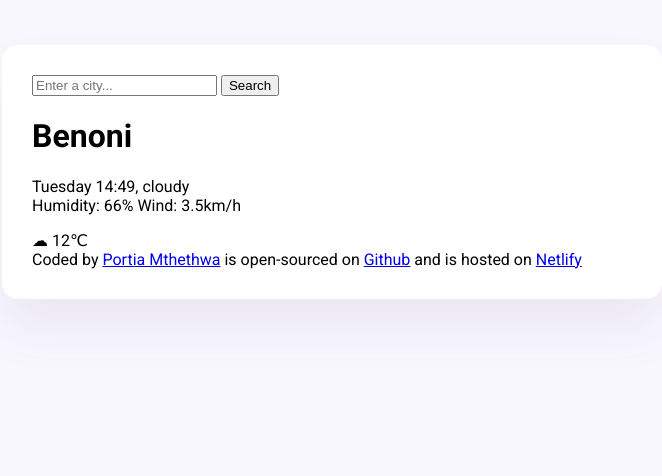
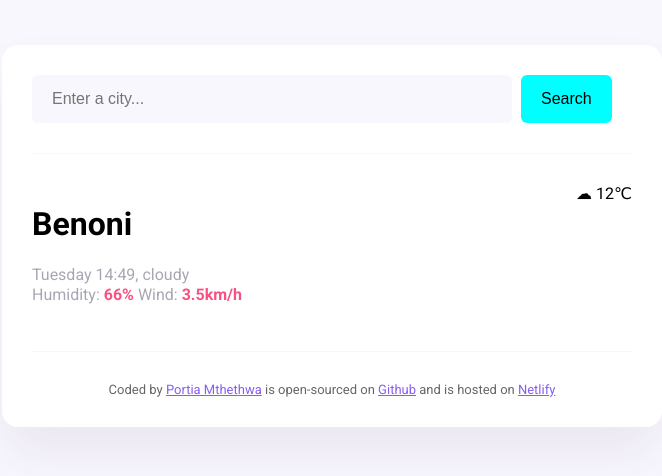
Before and after one commit to Portia165/clima, a plain HTML site: page index.html in a window 1280 px wide. Shown: the whole page, without its empty margins (308-970 px from the left). Drawn offline with Linux system fonts and the light colour scheme.

Commit message:
added more css

```diff
--- a/index.html
+++ b/index.html
@@ -15,19 +15,27 @@
   <body>
     <div class="weather-app">
       <header>
-        <input type="search" placeholder="Enter a city..." required />
-        <input type="submit" value="Search" />
+        <input
+          type="search"
+          placeholder="Enter a city..."
+          required
+          class="search-form-input"
+        />
+        <input type="submit" value="Search" class="search-form-button" />
       </header>
       <main>
-        <h1>Benoni</h1>
-        <div>
-          <p>
-            Tuesday 14:49, cloudy
-            <br />
-            Humidity: 66% Wind: 3.5km/h
-          </p>
+        <div class="weather-app-data">
+          <div>
+            <h1 class="weather-app-city">Benoni</h1>
+
+            <p class="weather-app-details">
+              Tuesday 14:49, cloudy
+              <br />
+              Humidity: <strong>66%</strong> Wind: <strong>3.5km/h</strong>
+            </p>
+          </div>
+          <div class="weather-app-temp">☁ 12℃</div>
         </div>
-        <div>☁ 12℃</div>
       </main>
       <footer>
         Coded by
--- a/src/styles.css
+++ b/src/styles.css
@@ -10,3 +10,54 @@ body {
   border-radius: 16px;
   padding: 30px;
 }
+a {
+  color: #885df1;
+}
+header {
+  border-bottom: 1px solid #f9f7fe;
+  padding: 0 0 30px 0;
+}
+.search-form-input {
+  background-color: #f9f7fe;
+  border: none;
+  border-radius: 6px;
+  font-size: 16px;
+  width: 80%;
+  padding: 15px 20px;
+}
+.search-form-button {
+  background-color: aqua;
+  padding: 15px 20px;
+  border: none;
+  border-radius: 6px;
+  color: black;
+  margin-left: 5px;
+  font-size: 16px;
+}
+main {
+  padding: 30px 0;
+}
+.weather.app.city {
+  margin: 0;
+  font-size: 30px;
+  line-height: 40px;
+}
+.weather-app-details {
+  font-size: 16px;
+  line-height: 20px;
+  color: rgba(39, 33, 66, 0.4);
+}
+.weather-app-details strong {
+  color: #f65282;
+}
+.weather-app-data {
+  display: flex;
+  justify-content: space-between;
+}
+footer {
+  border-top: 1px solid #f9f7fe;
+  padding: 30px 0 0 0;
+  text-align: center;
+  font-size: 13px;
+  color: rgba(0, 0, 0, 0.6);
+}
```
